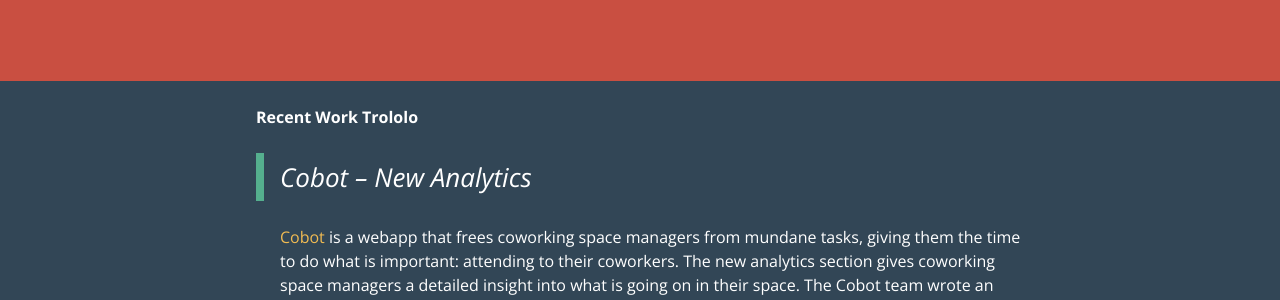
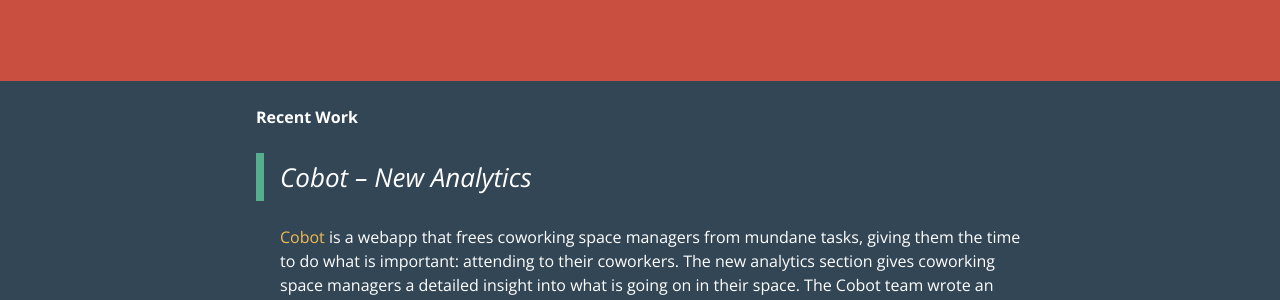
Before and after one commit to mbesser/mbesser.github.io, a Jekyll site: the page built from index.html, in a window 1280 px wide and 900 px high. Shown: the part 214-514 px from the top of the window. Built offline with Jekyll 4.4.1, drawn with Linux system fonts in a browser that asks for light colours.

```diff
--- a/index.html
+++ b/index.html
@@ -3,7 +3,7 @@ layout: default
 title: Portfolio
 ---
 
-<h3>Recent Work Trololo</h3>
+<h3>Recent Work</h3>
 {% for post in site.categories.portfolio %}
 <article class="post">
   <header>
```
